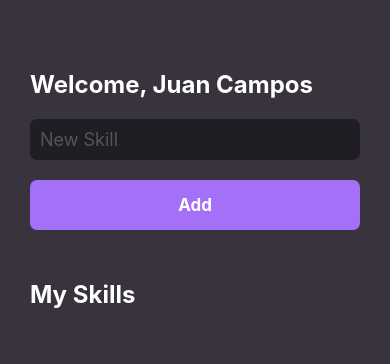
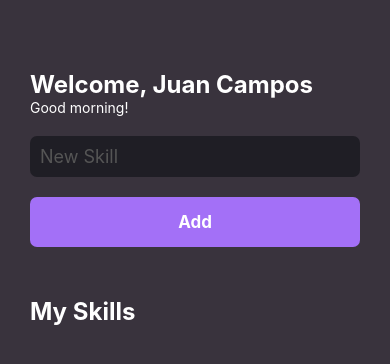
Before and after one commit to JuanCampbsi/my_skills, a React Native app: screen / in a window 390 px wide. Shown: the top 364 px of the page. Built offline with nearby package versions, Linux system fonts and the light colour scheme.

Commit message:
useEffect and currentHour

```diff
--- a/src/pages/Home.js
+++ b/src/pages/Home.js
@@ -1,4 +1,4 @@
-import React, { useState } from 'react';
+import React, { useState, useEffect } from 'react';
 import SkillCard from '../components/SkillCard';
 import Button from '../components/Button';
 import {
@@ -14,17 +14,35 @@ import {
 export default function Home() {
   const [newSkill, setNewSkill] = useState('');
   const [mySkills, setMySkills] = useState([]);
+  const [grettings, setGrettings] = useState(['']);
 
   function handleAddNewSkill() {
     setMySkills(oldSate => [...oldSate, newSkill])
 
   }
 
+  useEffect(() => {
+    const currentHour = new Date().getHours();
+    if ( currentHour < 12 ){
+      setGrettings('Good morning!')
+    }else if (currentHour >= 12 && currentHour < 18){
+      setGrettings('Good afternou!')
+    }else if (currentHour >= 18) {
+      setGrettings('Good evering')
+    }
+  }, [mySkills])
+
   return (
     <>
-      <View style={styles.container}>
-        <Text style={styles.title}>
+      <View
+        style={styles.container}>
+        <Text
+          style={styles.title}>
           Welcome, Juan Campos
+        </Text>
+
+        <Text style={styles.grettings}>
+          { grettings }
         </Text>
 
         <TextInput
@@ -43,12 +61,10 @@ export default function Home() {
         <FlatList
           data={mySkills}
           keyExtractor={item => item}
-          renderItem={({item})=>(
+          renderItem={({ item }) => (
             <SkillCard skill={item} />
           )}
-
         />
-
       </View>
     </>
   )
@@ -73,5 +89,8 @@ const styles = StyleSheet.create({
     padding: Platform.OS === 'ios' ? 15 : 10,
     marginTop: Platform.OS === 'ios' ? 30 : 20,
     borderRadius: 7
+  },
+  grettings: {
+    color: '#FFF'
   }
 })
```
